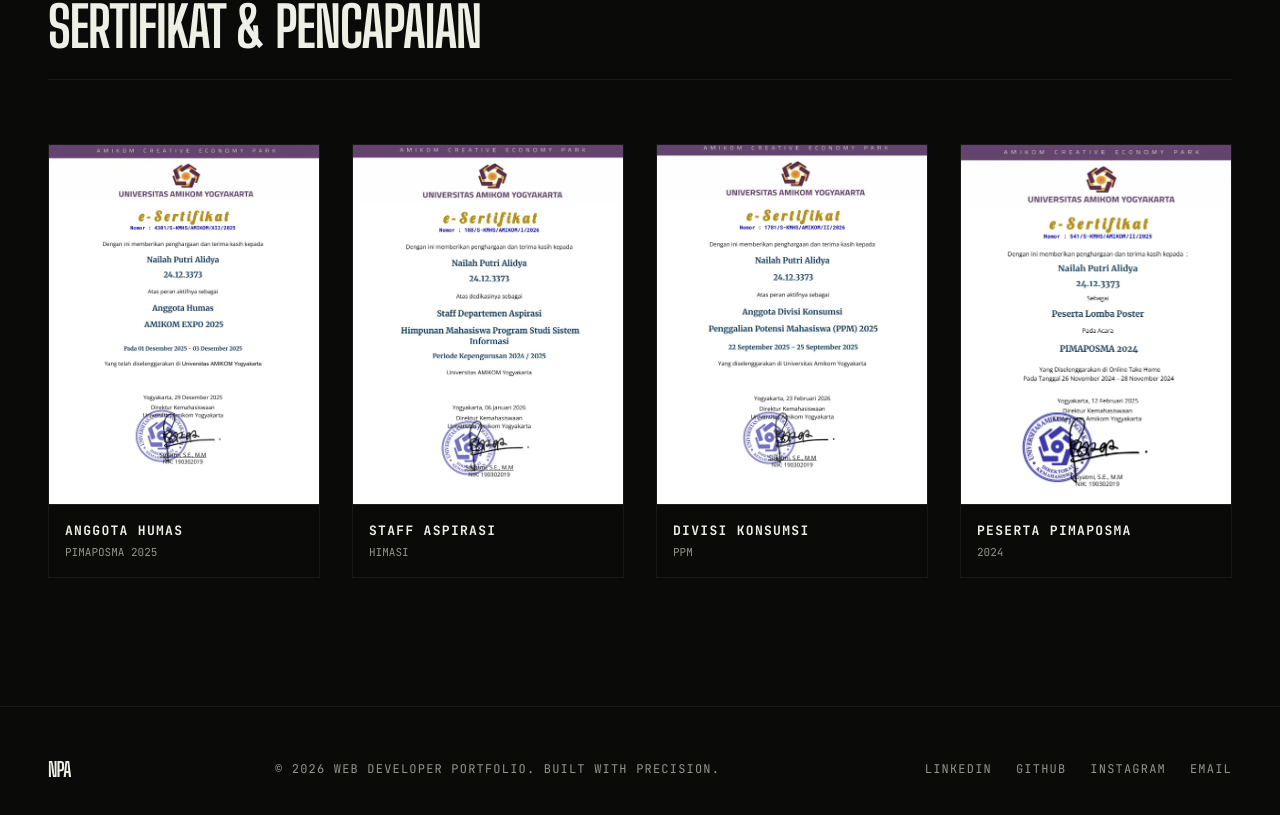
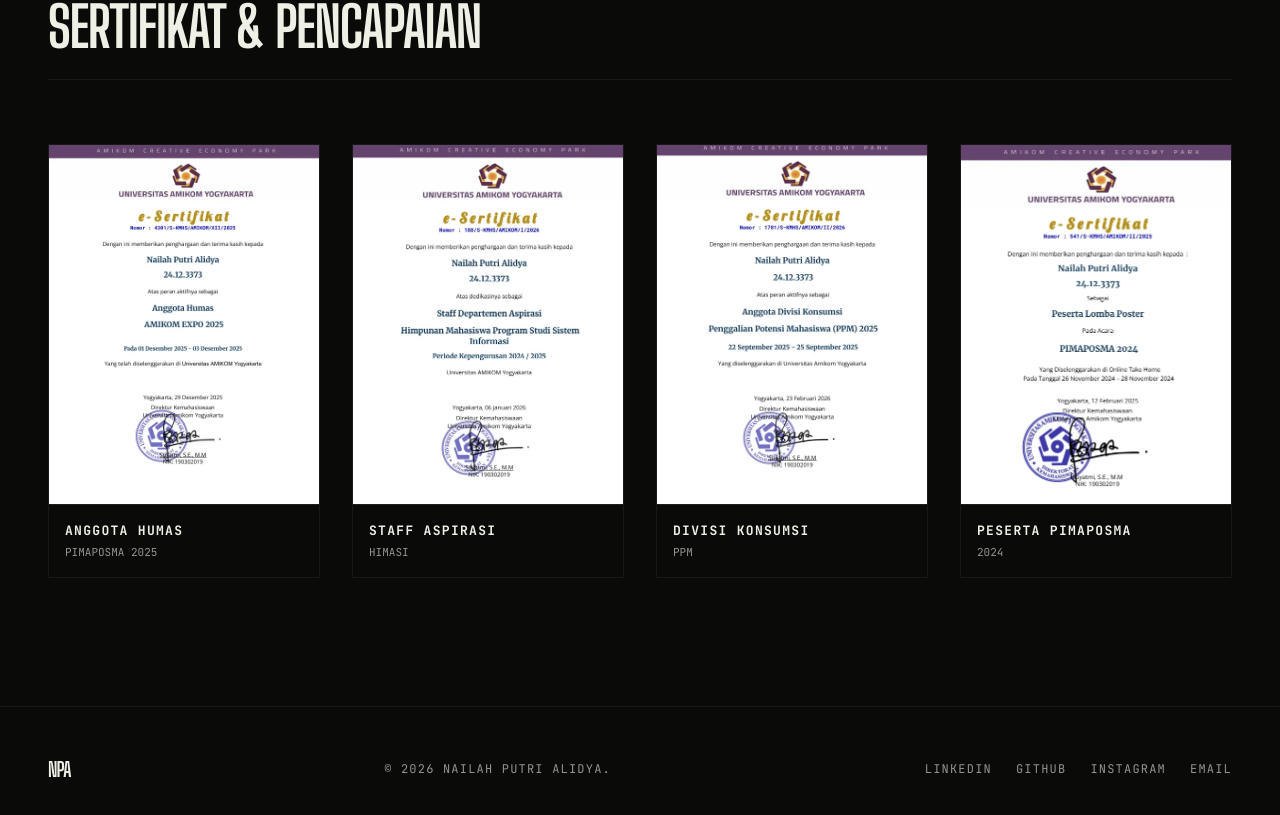
Before and after one commit to zaenurizaa/portfolio-nailah, a Next.js app: page / in a window 1280 px wide. Shown: the part 3112-3927 px from the top of the page. Built offline with nearby package versions, Linux system fonts and the light colour scheme.

Commit message:
Revise footer copyright text

```diff
--- a/src/app/page.tsx
+++ b/src/app/page.tsx
@@ -338,7 +338,7 @@
             NPA
           </div>
           <div className="font-mono text-[12px] text-[rgba(238,240,230,0.6)] uppercase tracking-widest">
-            © 2026 Web Developer Portfolio. Built with precision.
+            © 2026 NAILAH PUTRI ALIDYA.
           </div>
           <div className="flex flex-wrap gap-4 md:gap-6 mt-6 md:mt-0">
             <a className="font-mono text-[12px] text-[rgba(238,240,230,0.6)] hover:text-[var(--color-volt-lime)] transition-colors duration-200 uppercase tracking-widest" href="https://www.linkedin.com/in/nailah-putri-alidya-42576a3b4" target="_blank" rel="noopener noreferrer">LinkedIn</a>
```
